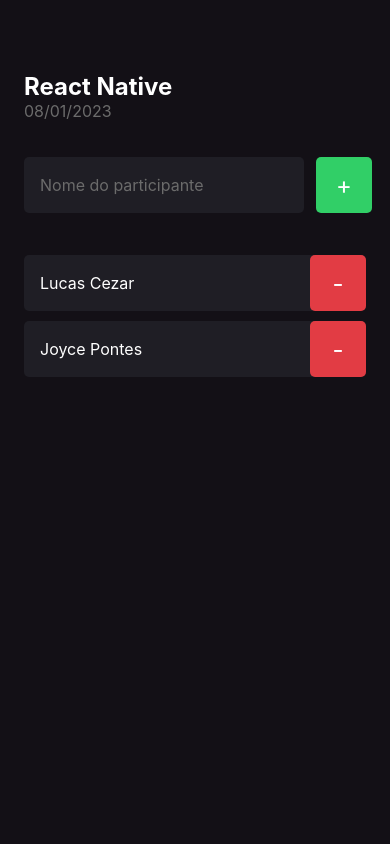
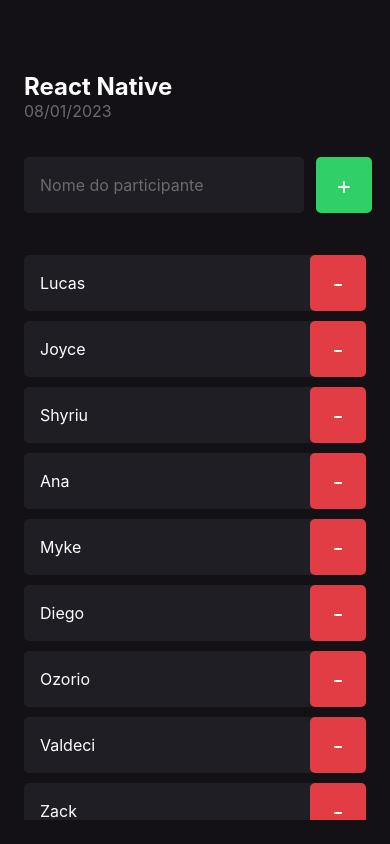
Before and after one commit to lmcezar/imhere, a React Native app: screen / in a window 390 px wide. Built offline with nearby package versions, Linux system fonts and the light colour scheme.

Commit message:
ativando rolagem na tela

```diff
--- a/src/screens/Home/index.tsx
+++ b/src/screens/Home/index.tsx
@@ -1,9 +1,11 @@
-import { Text, View, TextInput, TouchableOpacity } from 'react-native'
+import { Text, View, TextInput, TouchableOpacity, ScrollView } from 'react-native'
 import { styles } from './styles'
 
 import { Participant } from '../../components/Participant'
 
 export function Home() {
+
+  const participants = ['Lucas', 'Joyce', 'Shyriu', 'Ana', 'Myke', 'Diego', 'Ozorio', 'Valdeci', 'Zack'];
 
   function handleParticipantAdd() {
     console.log('Você clicou no botão de adicionar')
@@ -34,9 +36,17 @@
           </Text>
         </TouchableOpacity>
       </View>
-
-      <Participant name="Lucas Cezar" onRemove={() => handleParticipantRemove("Lucas Cezar")} />
-      <Participant name="Joyce Pontes" onRemove={() => handleParticipantRemove("Joyce Pontes")} />
+      <ScrollView showsVerticalScrollIndicator={false}>
+      {
+        participants.map(participant => (
+          <Participant
+            key={participant}
+            name={participant}
+            onRemove={() => handleParticipantRemove("Lucas Cezar")}
+          />
+        ))
+      }
+      </ScrollView>
     </View>
   )
 }
```
